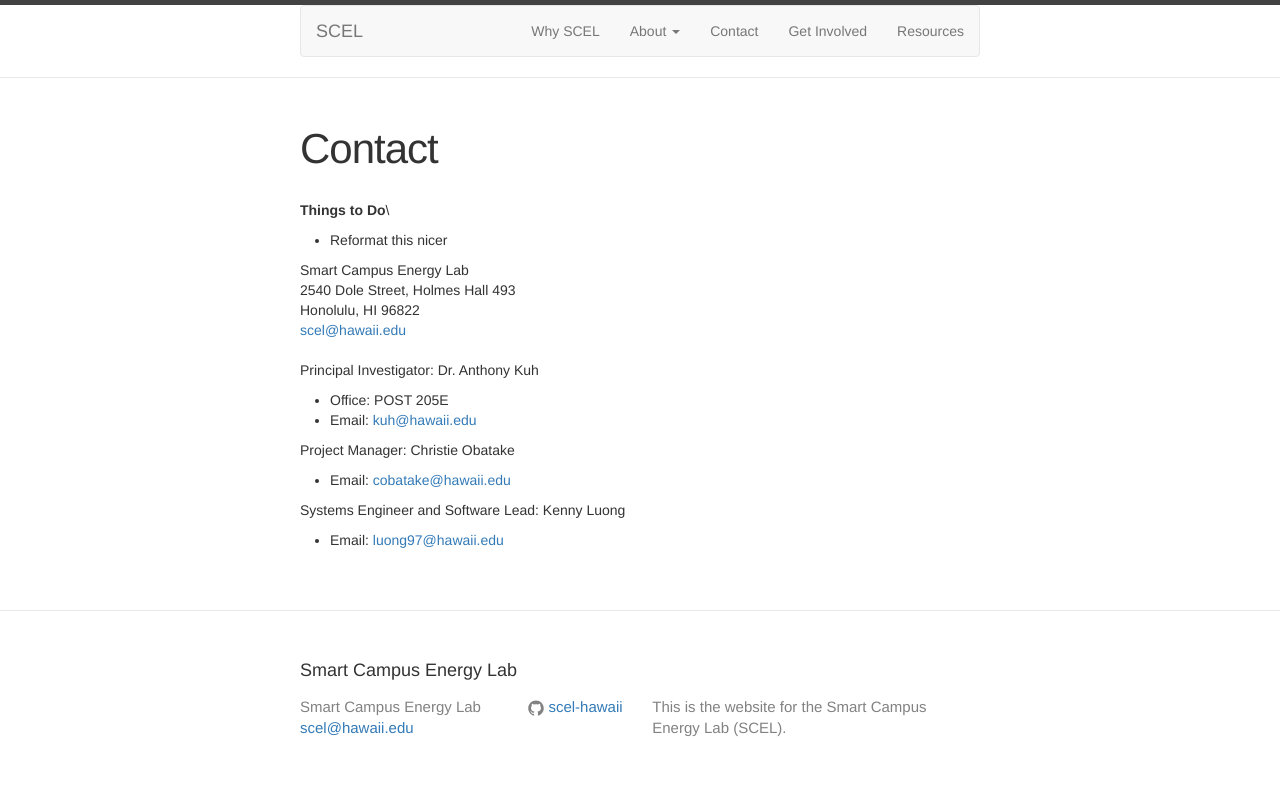
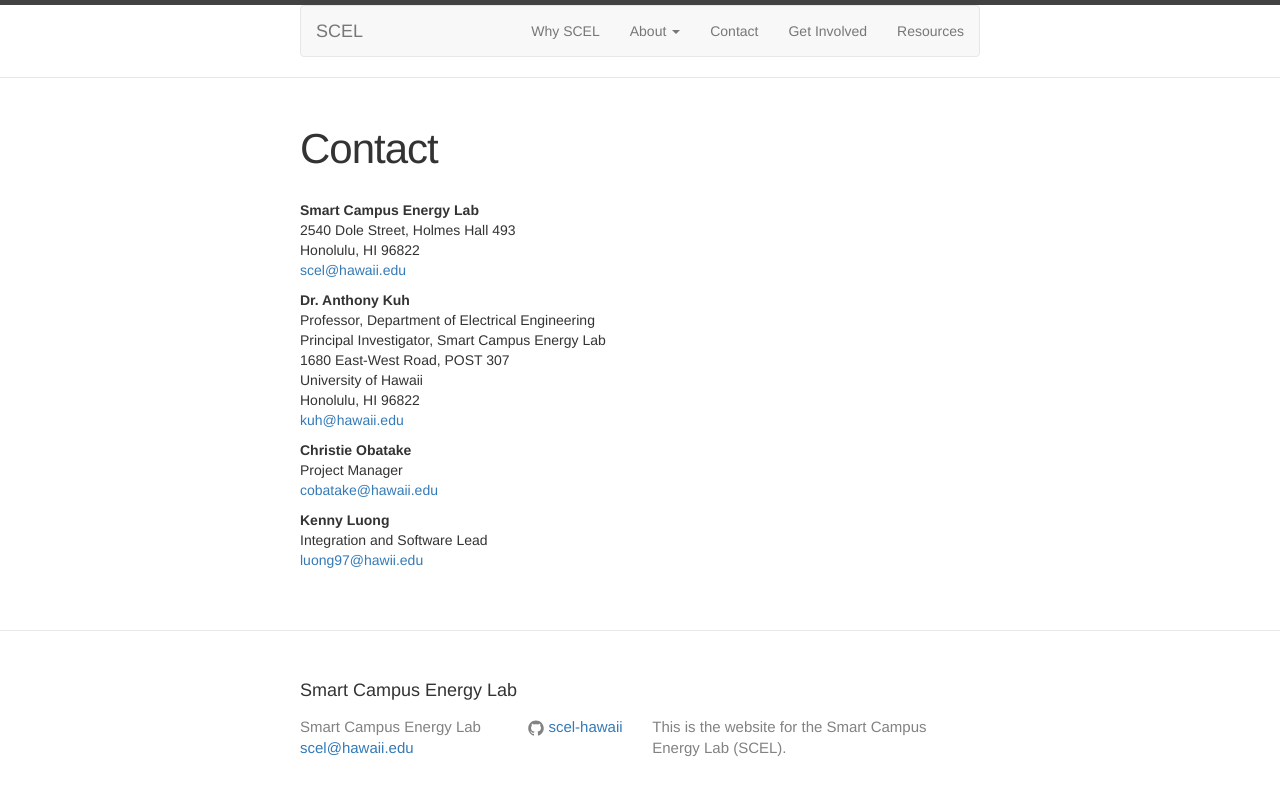
Before and after one commit to aobatake/scel-hawaii.org, a Jekyll site: the page built from pages/contact.md, in a window 1280 px wide. Shown: the top 796 px of the page. Built offline with Jekyll 4.4.1, drawn with Linux system fonts in a browser that asks for light colours.

Commit message:
Updated contact page

```diff
--- a/pages/contact.md
+++ b/pages/contact.md
@@ -3,26 +3,25 @@
 title: Contact
 permalink: /contact/
 ---
-**Things to Do**\\
-* Reformat this nicer
 
-<address>
-Smart Campus Energy Lab<br>
-    2540 Dole Street, Holmes Hall 493<br>
-    Honolulu, HI 96822<br>
-    <a href="mailto:scel@hawaii.edu">scel@hawaii.edu</a><br>
-</address>
+**Smart Campus Energy Lab**
+2540 Dole Street, Holmes Hall 493
+Honolulu, HI 96822
+[scel@hawaii.edu](mailto:scel@hawaii.edu)
 
-Principal Investigator: Dr. Anthony Kuh
-<ul>
-    <li>Office: POST 205E</li>
-    <li>Email: <a href="mailto:kuh@hawaii.edu">kuh@hawaii.edu</a></li>
-</ul>
-Project Manager: Christie Obatake
-<ul>
-    <li>Email: <a href="mailto:cobatake@hawaii.edu">cobatake@hawaii.edu</a></li>
-</ul>
-Systems Engineer and Software Lead: Kenny Luong
-<ul>
-    <li>Email: <a href="mailto:luong97@hawaii.edu">luong97@hawaii.edu</a></li>
-</ul>
+**Dr. Anthony Kuh**
+Professor, Department of Electrical Engineering
+Principal Investigator, Smart Campus Energy Lab
+1680 East-West Road, POST 307
+University of Hawaii
+Honolulu, HI 96822
+[kuh@hawaii.edu](mailto:kuh@hawaii.edu)
+
+**Christie Obatake**
+Project Manager
+[cobatake@hawaii.edu](mailto:cobatake@hawaii.edu)
+
+
+**Kenny Luong**
+Integration and Software Lead
+[luong97@hawii.edu](mailto:luong97@hawaii.edu)
```
